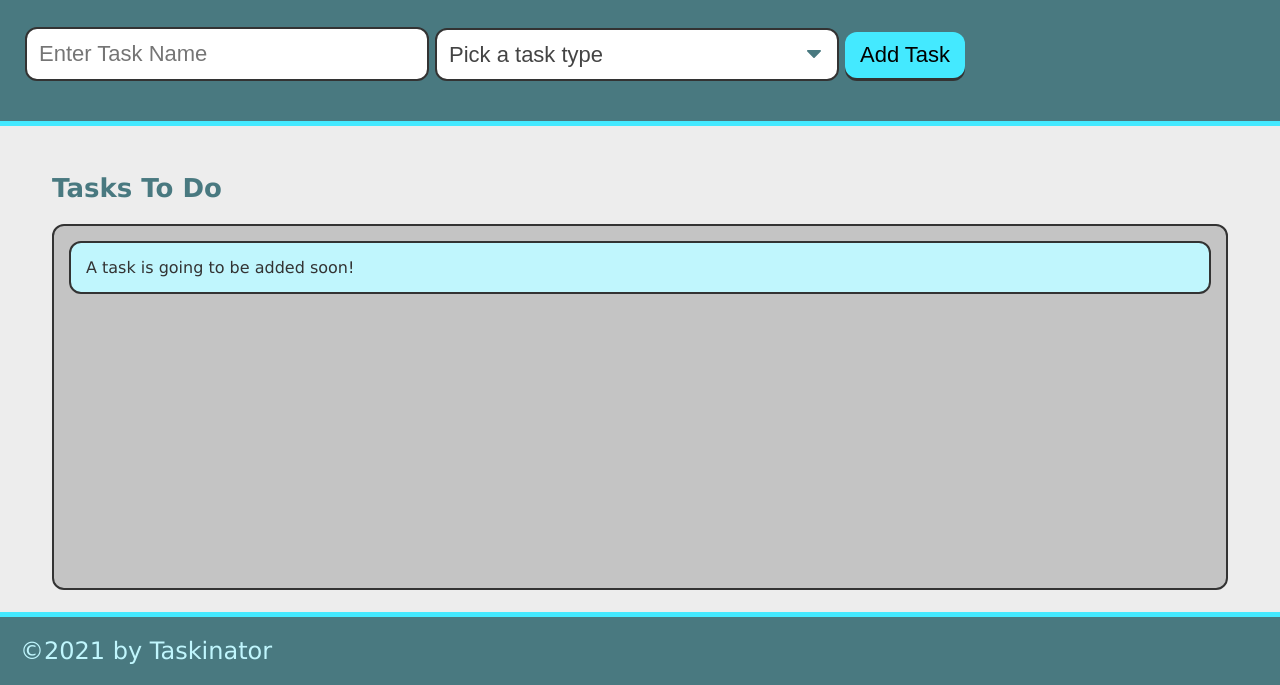
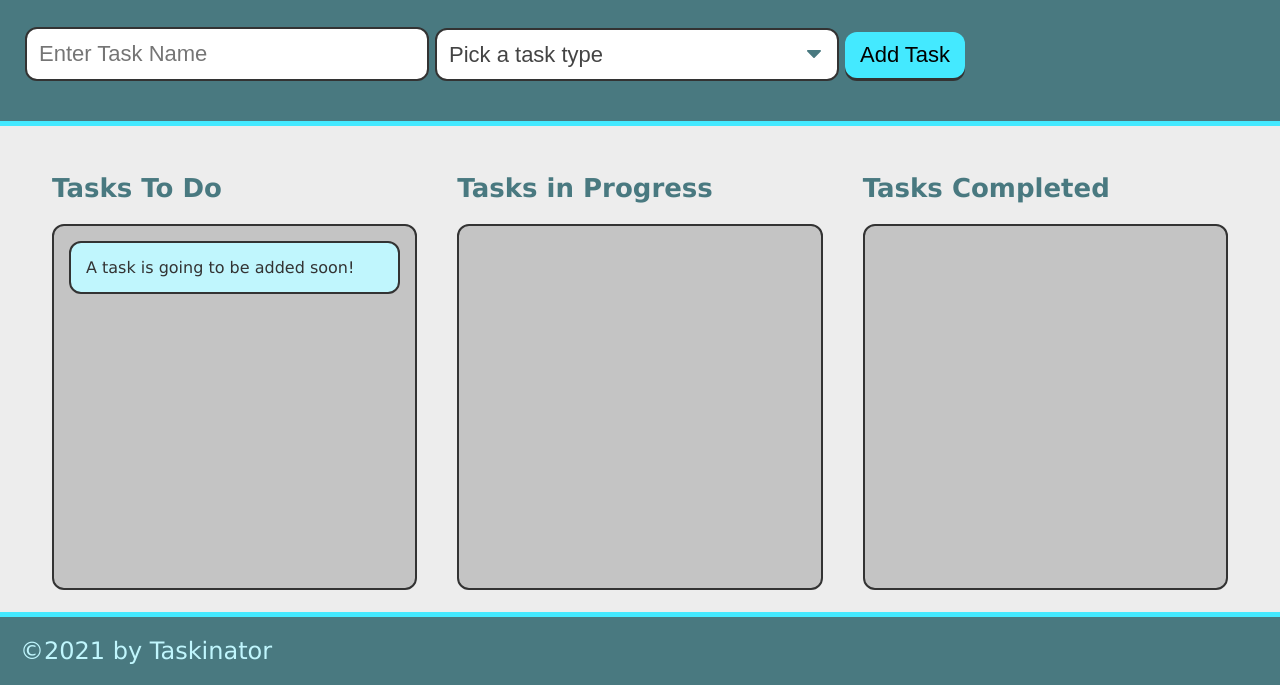
Before and after one commit to TuckerLarrabee/taskinator, a plain HTML site: page index.html in a window 1280 px wide. Shown: the part 115-800 px from the top of the page. Drawn offline with Linux system fonts and the light colour scheme.

Commit message:
taskinator changes

```diff
--- a/assets/js/script.js
+++ b/assets/js/script.js
@@ -1,3 +1,4 @@
+var taskIdCounter = 0;
 var formEl = document.querySelector("#task-form");
 var tasksToDoEl = document.querySelector("#tasks-to-do");
 
@@ -27,6 +28,9 @@ var createTaskEl = function (taskDataObj) {
   var listItemEl = document.createElement("li");
   listItemEl.className = "task-item";
 
+  //add task id as a custom attribute
+  listItemEl.setAttribute("data-task-id", taskIdCounter);
+
   //create div to hold task info and add to list item
   var taskInfoEl = document.createElement("div");
   taskInfoEl.className = "task-info";
@@ -40,6 +44,9 @@ var createTaskEl = function (taskDataObj) {
   listItemEl.appendChild(taskInfoEl);
 
   tasksToDoEl.appendChild(listItemEl);
+
+  //increase task counter for next unique id
+  taskIdCounter++;
 };
 
 formEl.addEventListener("submit", taskFormHandler);
--- a/index.html
+++ b/index.html
@@ -37,6 +37,14 @@
           <li class="task-item">A task is going to be added soon!</li>
         </ul>
       </section>
+      <section class="task-list-wrapper">
+        <h2 class="list-title">Tasks in Progress</h2>
+        <ul class="task-list" id="tasks-in-progress"></ul>
+      </section>
+      <section class="task-list-wrapper">
+        <h2 class="list-title">Tasks Completed</h2>
+        <ul class="task-list" id="tasks-completed"></ul>
+      </section>
     </main>
 
     <footer>&copy;2021 by Taskinator</footer>
```
